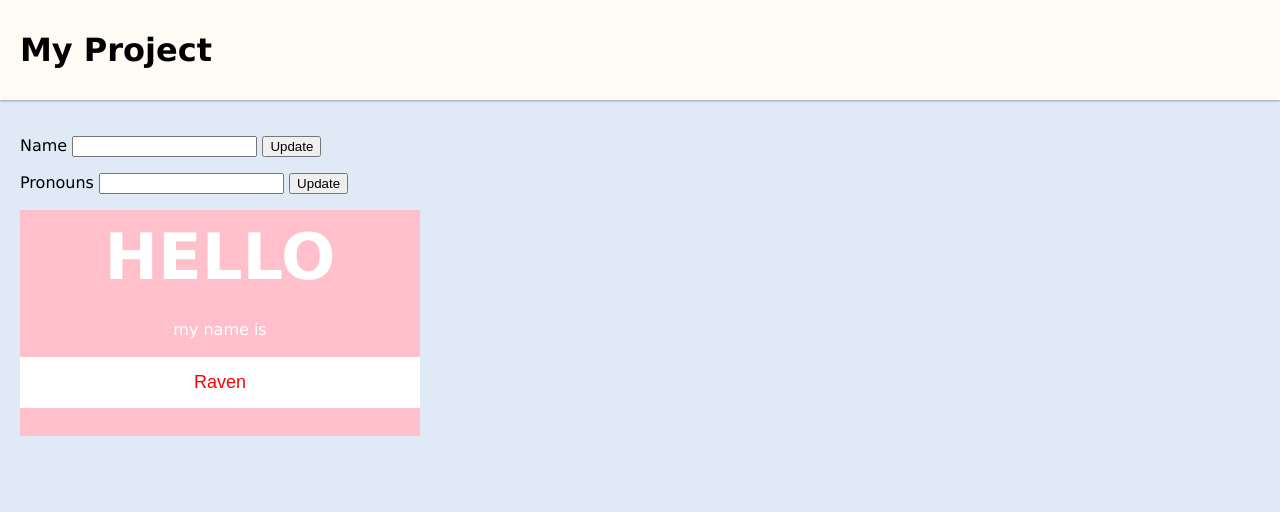
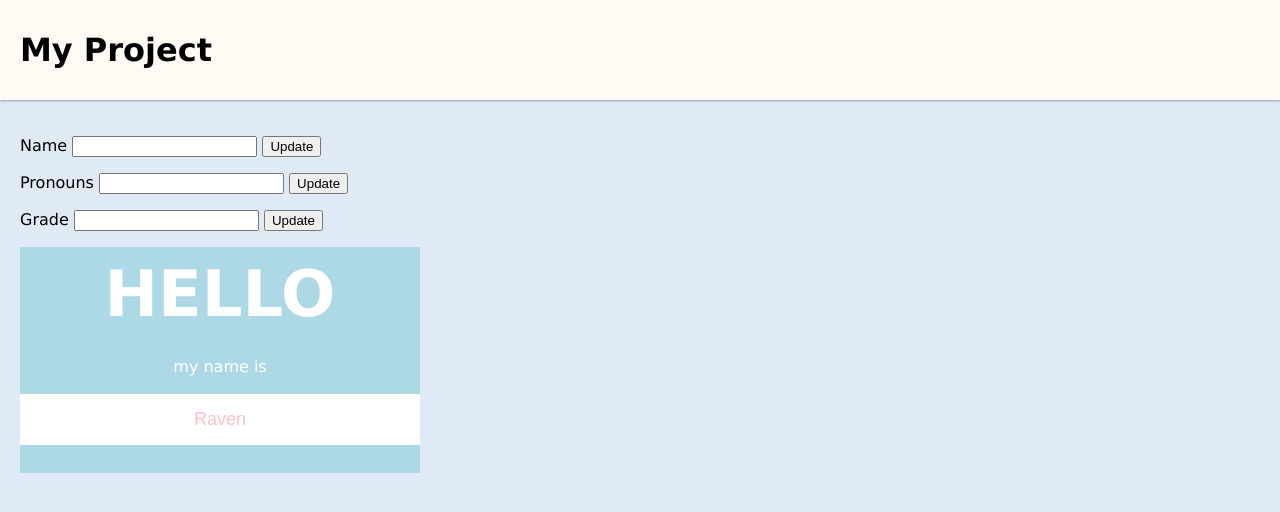
Before and after one commit to iffat-aslam/name-tag, a plain HTML site: page index.html in a window 1280 px wide. Drawn offline with Linux system fonts and the light colour scheme.

Commit message:
added grade

```diff
--- a/app.js
+++ b/app.js
@@ -5,7 +5,7 @@ const nameInput = document.getElementById('name-input');
 nameDisplay.style.Color = 'pink';
 
 const booger = document.getElementById('nametag');
-booger.style.backgroundColor = 'pink';
+booger.style.backgroundColor = 'lightblue';
 
 const nameUpdateButton = document.getElementById('update-button');
 nameUpdateButton.addEventListener('click', () => {
--- a/index.html
+++ b/index.html
@@ -37,11 +37,18 @@
             <button id= "update-pronoun">Update</button>
         </p>
 
+        <p>
+            Grade
+            <input id="grade-input">
+            <button id="update-grade">Update</button>
+        </p>
+
         <div id= "nametag" class="nametag">
             <P class="greeting">Hello</P>
             <p>my name is</p>
-            <p id="name-display" class="name">Iffat</p>
+            <p id="name-display" class="name"></p>
             <p id="pronoun-display" class="pronoun"></p>
+            <p id="grade-display" class="grade"></p>
         </div>
     </main>
 
--- a/style.css
+++ b/style.css
@@ -31,7 +31,7 @@ main {
 
 
 .nametag {
-    background: red;
+    background: pink;
     color: white;
     padding-bottom: 10px;
     width: 400px;
@@ -48,7 +48,7 @@ main {
 
 .name {
     background: white;
-    color: red;
+    color: pink;
     font-family:fantasy;
     font-size: large;
     padding: 15px 0;
@@ -57,3 +57,7 @@ main {
 .pronoun{
     color: white;
 }
+
+.grade{
+    color: yellow;
+}
```
